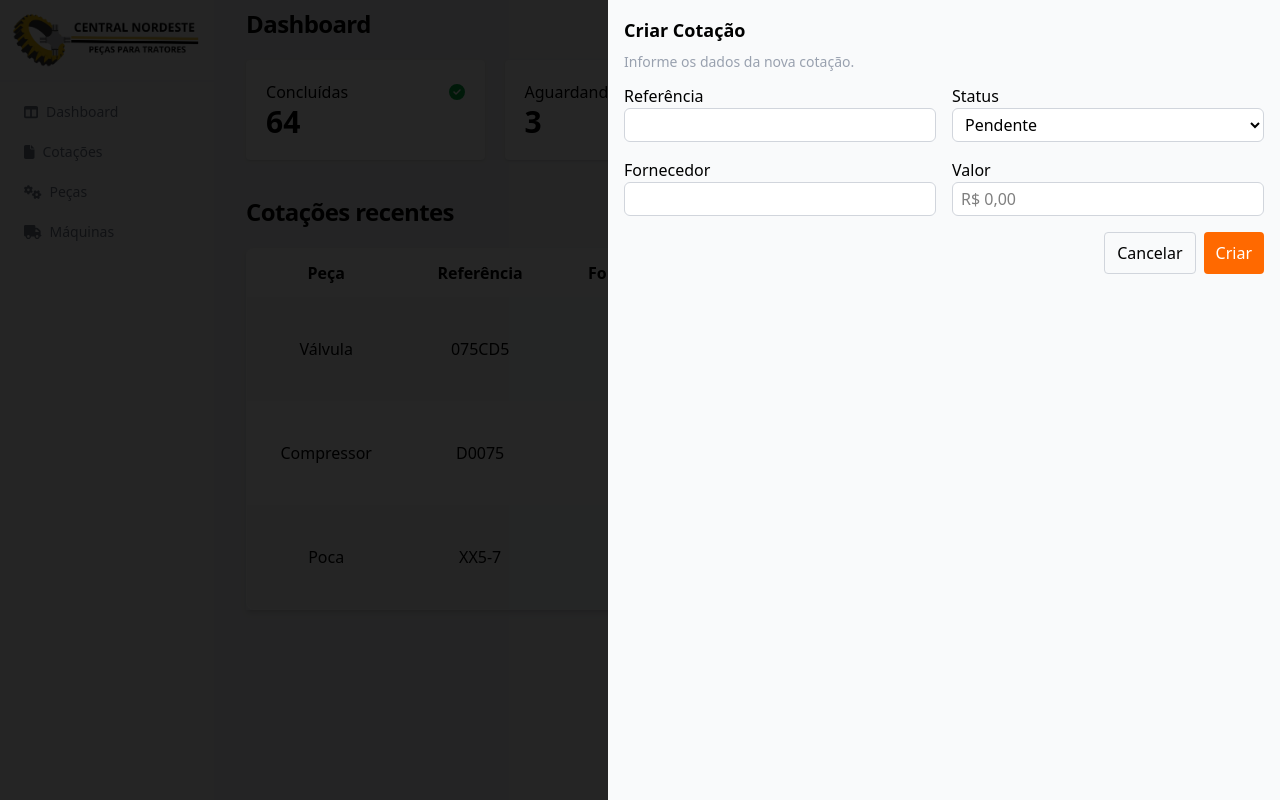
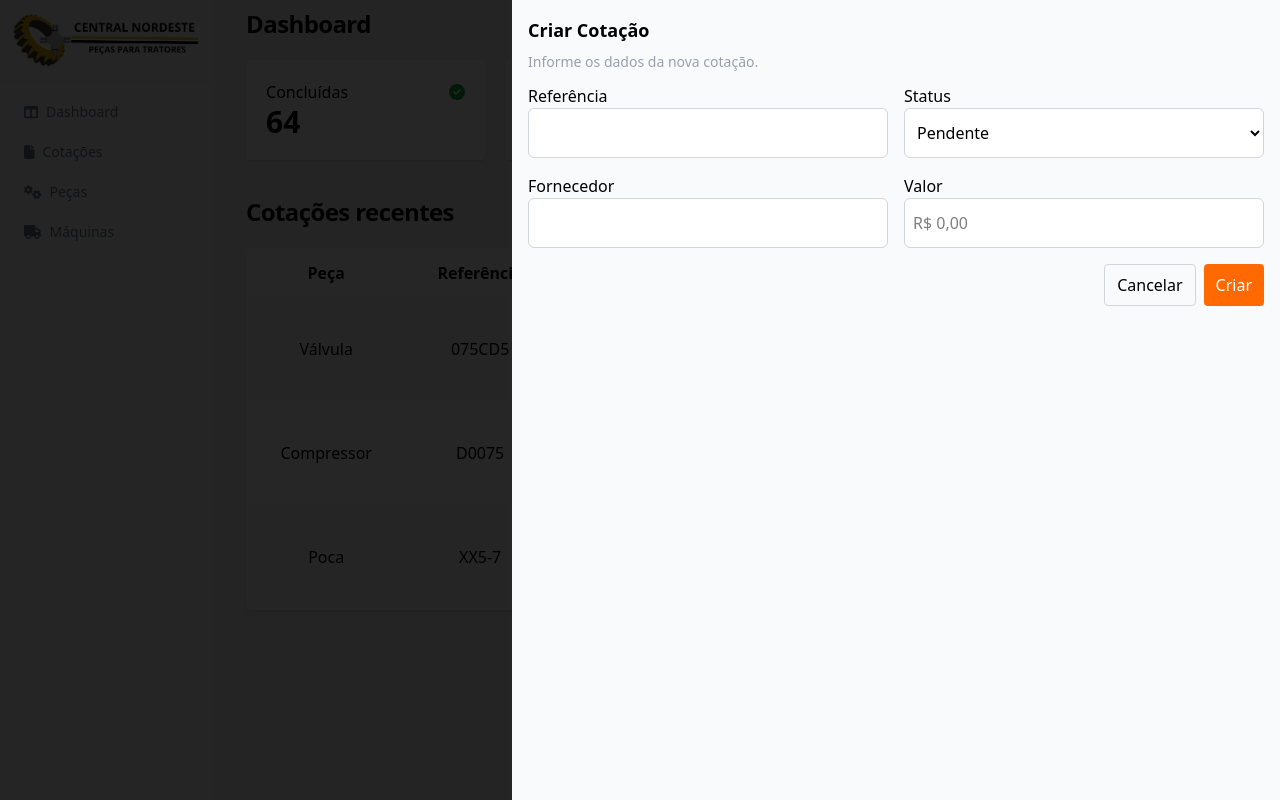
Before and after one commit to codeNilson/cn-quotations, a React (Vite) app: page / in a window 1280 px wide. Both pictures are taken after a click on the button "Nova Cotação". Built offline with nearby package versions, Linux system fonts and the light colour scheme.

Commit message:
fix: update DetailSidebar width for improved layout and adjust form input padding for better UX

```diff
--- a/src/components/DetailsideBar.tsx
+++ b/src/components/DetailsideBar.tsx
@@ -14,7 +14,7 @@ export default function DetailSidebar() {
     return (
         <div>
             {isOpen && <div className="fixed inset-0 bg-black/85 z-80" onClick={close} />}
-            <aside className={`fixed right-0 ${isOpen ? 'translate-x-0' : 'translate-x-full'} h-full w-auto md:w-2xl bg-gray-50 dark:bg-neutral-800 p-4 z-90`}>
+            <aside className={`fixed right-0 ${isOpen ? 'translate-x-0' : 'translate-x-full'} h-full w-auto md:w-3xl bg-gray-50 dark:bg-neutral-800 p-4 z-90`}>
                 {type === "quotation-create" && (
                     <QuotationForm mode="create" onCancel={close} />
                 )}
--- a/src/style.css
+++ b/src/style.css
@@ -38,7 +38,7 @@ html * {
 }
 
 .form-input {
-    @apply focus:outline-none focus:ring-2 focus:ring-orange-500 focus:border-orange-500 border border-gray-300 dark:border-neutral-600 rounded-md px-2 py-1 bg-white dark:bg-neutral-800 w-full hover:border-orange-500
+    @apply focus:outline-none focus:ring-2 focus:ring-orange-500 focus:border-orange-500 border border-gray-300 dark:border-neutral-600 rounded-md px-2 py-3 bg-white dark:bg-neutral-800 w-full hover:border-orange-500
 }
 
 .form-description {
```
